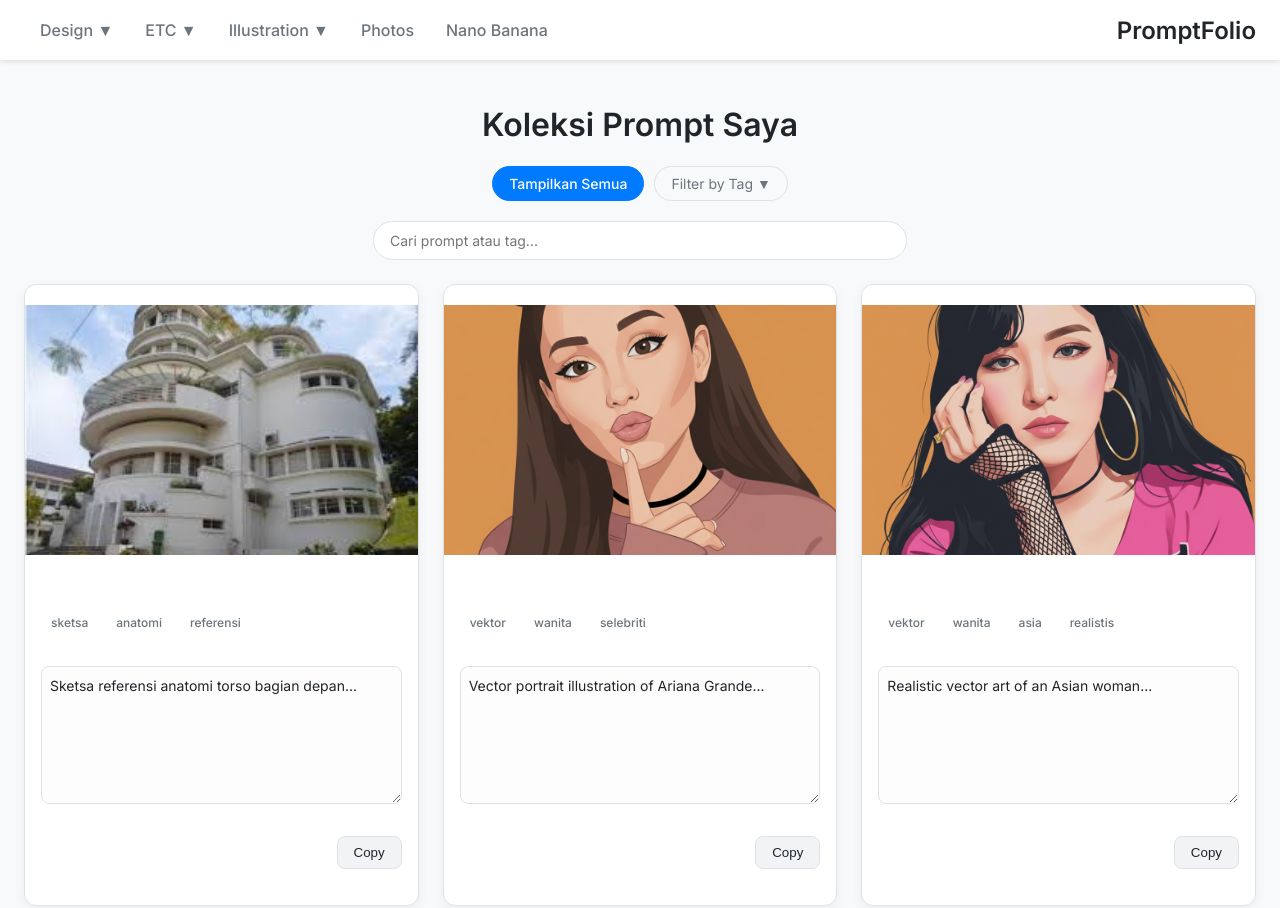
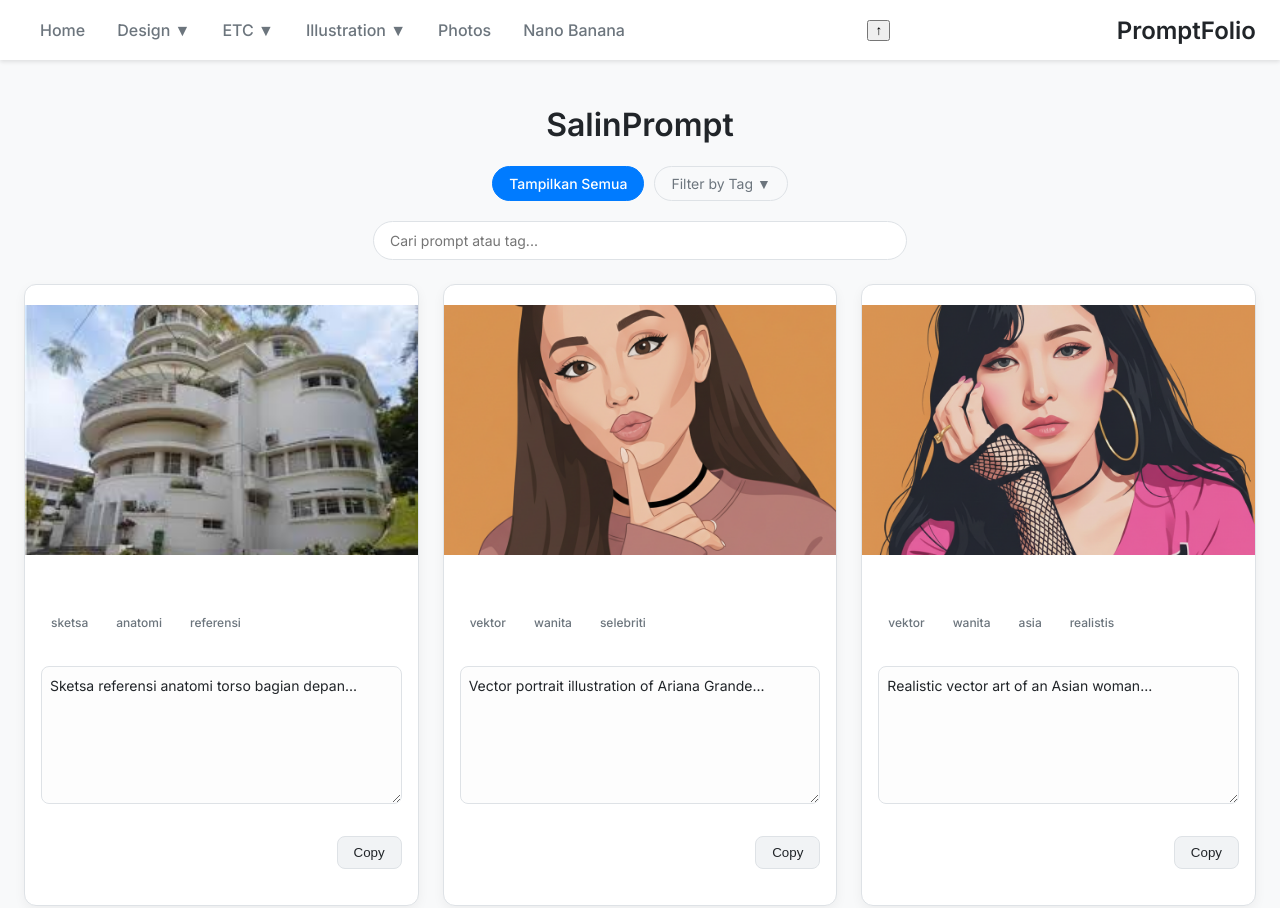
Before and after one commit to DOBREng/salinprompt, a plain HTML site: page index.html in a window 1280 px wide. Shown: the top 908 px of the page. Drawn offline with Linux system fonts and the light colour scheme.

Commit message:
Update index.html

```diff
--- a/index.html
+++ b/index.html
@@ -3,7 +3,7 @@
 <head>
     <meta charset="UTF-8">
     <meta name="viewport" content="width=device-width, initial-scale=1.0">
-    <title>Koleksi Prompt Pribadi</title>
+    <title>SalinPrompt</title>
     <link rel="stylesheet" href="style.css">
     <link rel="preconnect" href="https://fonts.googleapis.com">
     <link rel="preconnect" href="https://fonts.gstatic.com" crossorigin>
@@ -14,6 +14,8 @@
     <nav class="navbar">
 
     <ul class="nav-menu" id="navMenu">
+
+	<li id="homeBtn" class="nav-item"><a href="#"  >Home</a></li>
         <li class="nav-item dropdown">
             <a href="#">Design ▼</a>
             <ul class="dropdown-content">
@@ -55,13 +57,16 @@
         <span></span>
         <span></span>
     </button>
+
+	<button id="backToTopBtn" title="Kembali ke atas">↑</button>
+
 	<div class="nav-brand">
         <a href="https://dobreng.github.io/" id="homeBtn">PromptFolio</a>
     </div>
 </nav>
 
     <header class="main-header">
-    <h1>Koleksi Prompt Saya</h1>
+    <h1>SalinPrompt</h1>
     <div class="filter-controls">
         <button id="resetFilterBtn" class="filter-btn active">Tampilkan Semua</button>
         <div class="tag-dropdown">
@@ -79,6 +84,7 @@
 
     <main>
         <div class="prompt-grid" id="promptGrid"></div>
+		<div class="pagination" id="pagination"></div>
     </main>
 
     <div id="imageModal" class="modal">
```
